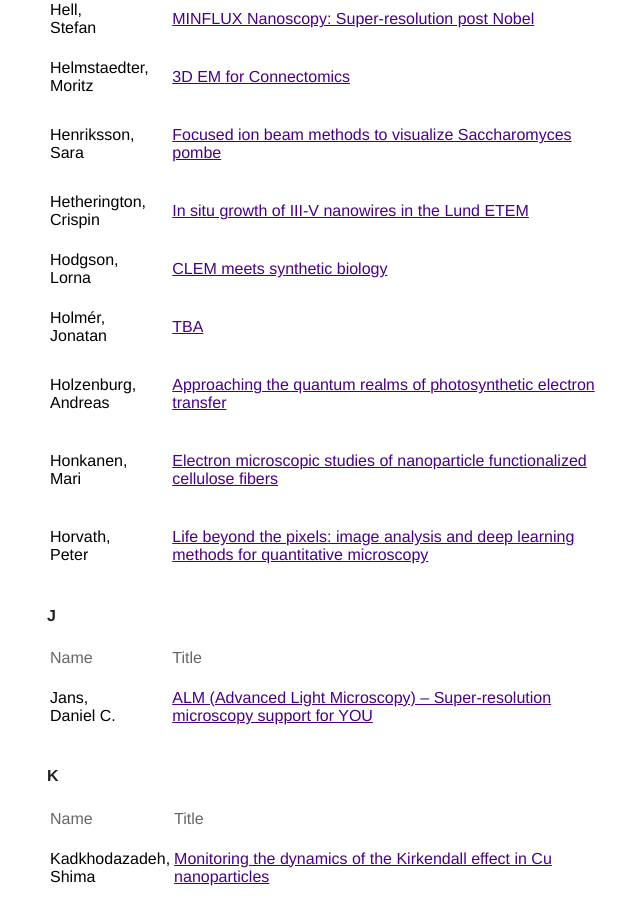
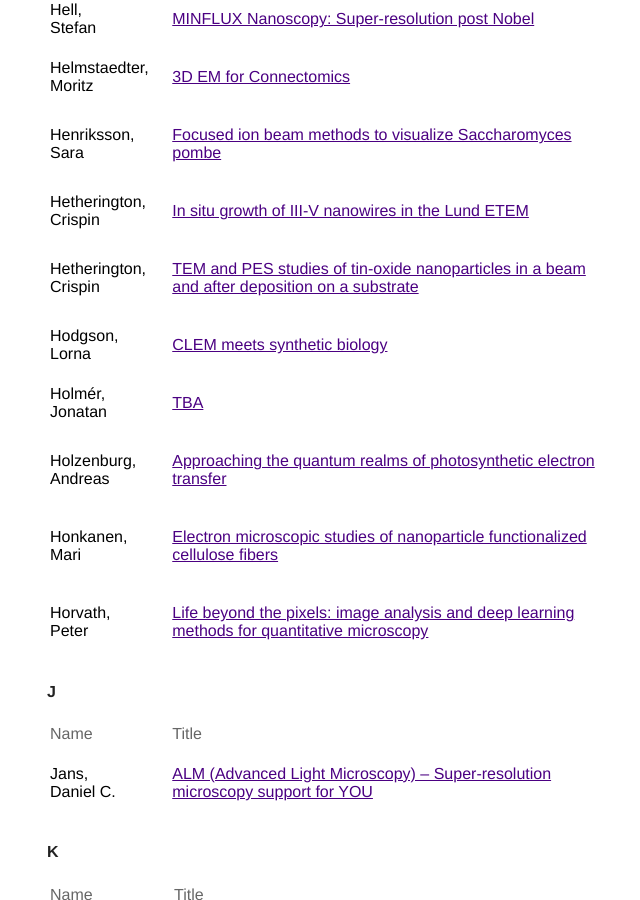
Before and after one commit to cci-gothenburg/cci-gothenburg.github.io, a Jekyll site: the page built from abstracts/index.md, in a window 1280 px wide and 900 px high, scrolled down 12348 px. Shown: the whole window, without its empty margins (313-953 px from the left). Built offline with Jekyll 4.4.1, drawn with Linux system fonts in a browser that asks for light colours; part of the change alters nothing that is shown.

```diff
--- a/abstracts/index.md
+++ b/abstracts/index.md
@@ -149,7 +149,7 @@ M06    | **Bergner,<br/>Andreas**        | <br/>[Synchrotron Beamline Capabiliti
 M07    | **Fager,<br/>Cecilia**        | <br/>[FIB-SEM tomography on porous polymer coatings used for controlled drug release](/FagerC)<br/><br/>
 M08    | **Haug,<br/>Kristian**          | <br/>[Functionalization of transparent conductive ZnO](/HaugK)<br/><br/>
 M09    | **Heinig,<br/>Mario Frederik**  | <br/>[Nanoscale studies of ultrathin gold films with various adhesion materials: Ti, Cr, APTMS, MPTMS and APS](/HeinigMF)<br/><br/>
-M10    | **Hetherington,<br/>Crispin**   | <br/>[TEM and PES studies of tin-oxide nanoparticles in a beam and after deposition on a substrate](/HetheringtonC)<br/><br/>
+M10    | **Hetherington,<br/>Crispin**   | <br/>[TEM and PES studies of tin-oxide nanoparticles in a beam and after deposition on a substrate](/HetheringtonCposter)<br/><br/>
 M11    | **Holmér,<br/>Jonatan**         | <br/>[TBA](/HolmerJ)<br/><br/>
 M12    | **Honkanen,<br/>Mari**          | <br/>[Electron microscopic studies of nanoparticle functionalized cellulose fibers ](/HonkanenM)<br/><br/>
 M13    | **Kadkhodazadeh,<br/>Shima**    | <br/>[Monitoring the dynamics of the Kirkendall effect in Cu nanoparticles ](/KadkhodazadehS)<br/><br/>
@@ -183,7 +183,6 @@ F03    | **Peuckert,<br/>Christiane**          | <br/>[Intravital Microscopy at
 [Back to index](#index)
 
 ---
-
 
 ### All in alphabetical order
 
@@ -257,6 +256,7 @@ Name&nbsp;&nbsp;&nbsp;&nbsp;&nbsp;&nbsp;&nbsp;&nbsp;&nbsp;&nbsp;&nbsp;&nbsp;&nbs
 **Helmstaedter,<br/>Moritz**    | <br/>[3D EM for Connectomics](/HelmstaedterM)<br/><br/>
 **Henriksson,<br/>Sara**        | <br/>[Focused ion beam methods to visualize Saccharomyces pombe](/HenrikssonS)<br/><br/>
 **Hetherington,<br/>Crispin**   | <br/>[In situ growth of III-V nanowires in the Lund ETEM](/HetheringtonC)<br/><br/>
+**Hetherington,<br/>Crispin**   | <br/>[TEM and PES studies of tin-oxide nanoparticles in a beam and after deposition on a substrate](/HetheringtonCposter)<br/><br/>
 **Hodgson,<br/>Lorna**          | <br/>[CLEM meets synthetic biology](/HodgsonL)<br/><br/>
 **Holmér,<br/>Jonatan**         | <br/>[TBA](/HolmerJ)<br/><br/>
 **Holzenburg,<br/>Andreas**           | <br/>[Approaching the quantum realms of photosynthetic electron transfer](/HolzenburgA)<br/><br/>
```
Also changed, not shown: _posts/posters/material/2019-05-23-HetheringtonCposter.markdown (renamed from _posts/posters/material/2019-05-23-HetheringtonC.markdown).
